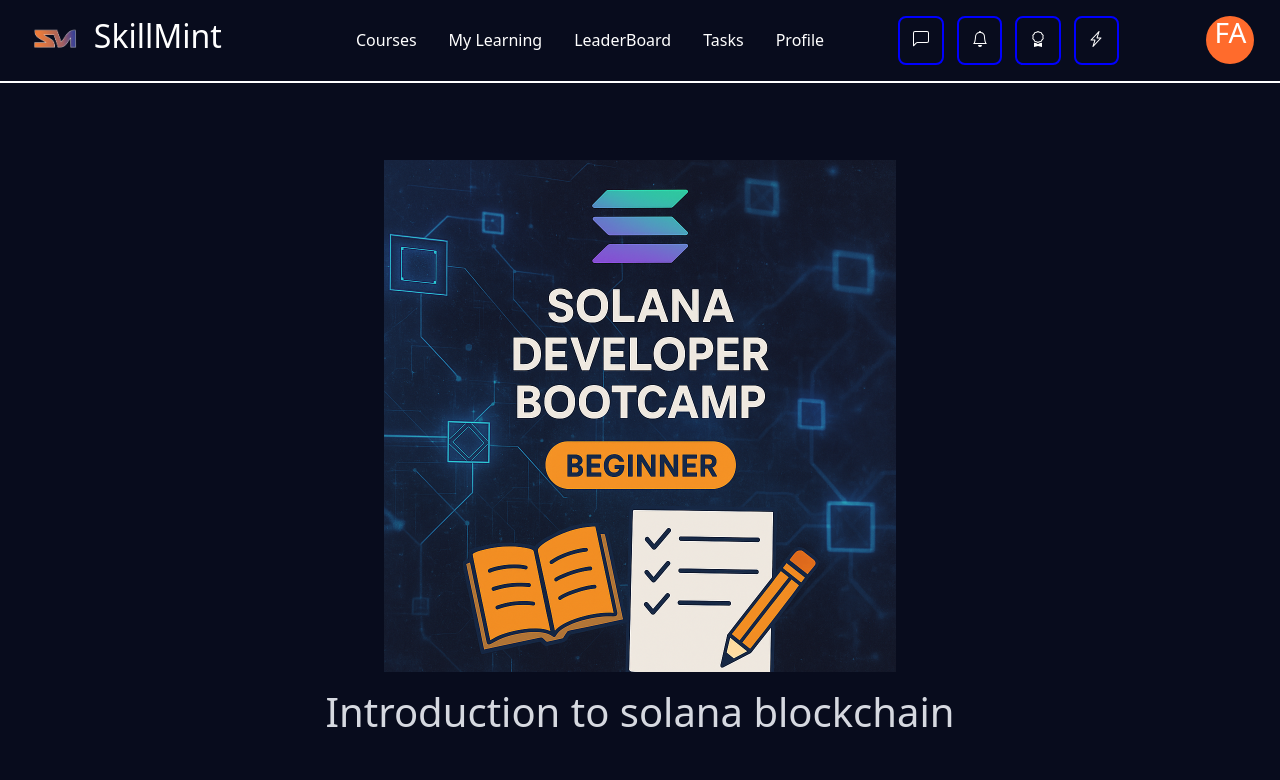
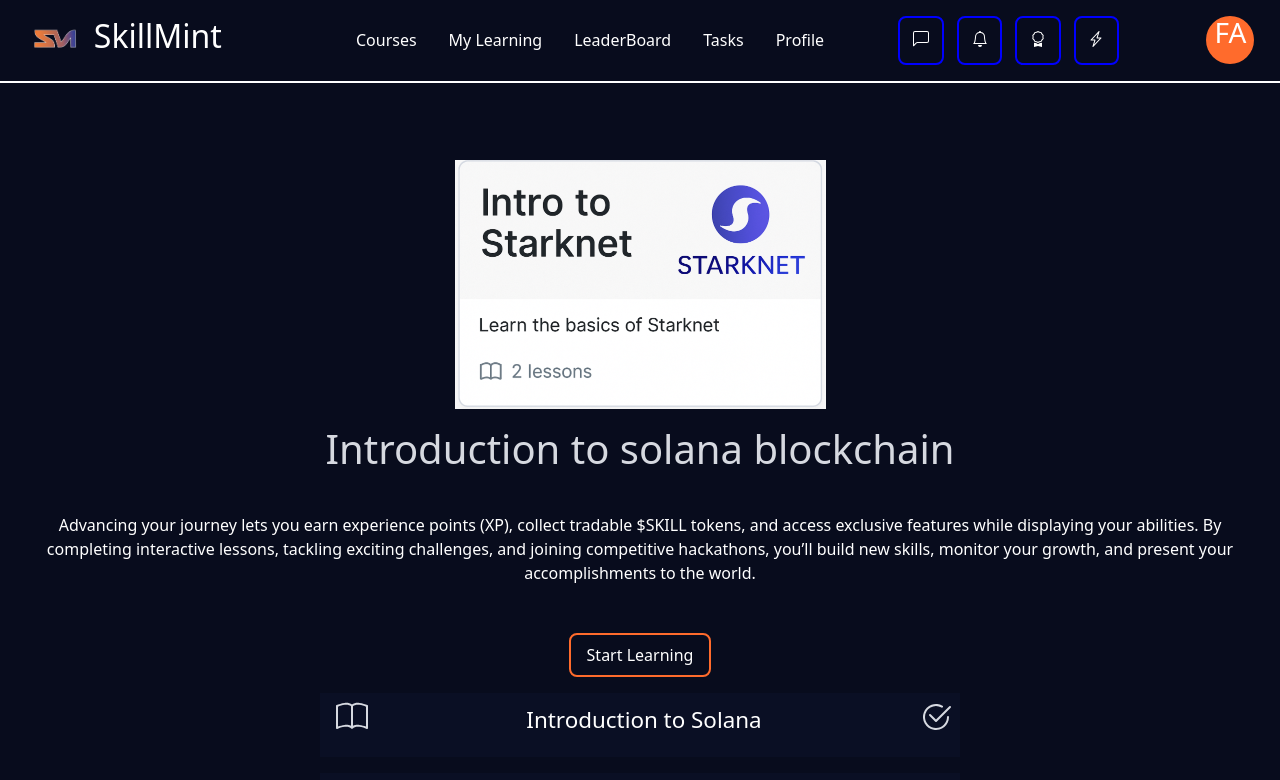
Before and after one commit to bloggerlucky43/skillmint, a React (Vite) app: page /en/learn/course in a window 1280 px wide. Shown: the top 780 px of the page. Built offline with nearby package versions, Linux system fonts and the light colour scheme; no server answers.

Commit message:
starkent

```diff
--- a/src/pages/dashboard/courses/listofcourses.jsx
+++ b/src/pages/dashboard/courses/listofcourses.jsx
@@ -3,27 +3,27 @@
 
 const images = [
   {
-    src: "/images/solana.png",
-    text: "Kickstart your Web3 journey by building fast, low-cost apps on Solana. No experience needed — learn, build, and earn in minutes!",
+    src: "/images/introtostarknet.PNG",
+    text: "Kickstart your Web3 journey by building fast, low-cost apps on Starknet. No experience needed — learn, build, and earn in minutes!",
   },
   {
-    src: "/images/solana.png",
-    text: "Kickstart your Web3 journey by building fast, low-cost apps on Solana. No experience needed — learn, build, and earn in minutes!",
+    src: "/images/introtostarknet.PNG",
+    text: "Kickstart your Web3 journey by building fast, low-cost apps on Starknet. No experience needed — learn, build, and earn in minutes!",
   },
 
   {
-    src: "/images/solana.png",
-    text: "Kickstart your Web3 journey by building fast, low-cost apps on Solana. No experience needed — learn, build, and earn in minutes!",
+    src: "/images/introtostarknet.PNG",
+    text: "Kickstart your Web3 journey by building fast, low-cost apps on Starknet. No experience needed — learn, build, and earn in minutes!",
   },
   {
-    src: "/images/solana.png",
-    text: "Kickstart your Web3 journey by building fast, low-cost apps on Solana. No experience needed — learn, build, and earn in minutes!",
+    src: "/images/introtostarknet.PNG",
+    text: "Kickstart your Web3 journey by building fast, low-cost apps on Starknet. No experience needed — learn, build, and earn in minutes!",
   },
 ];
 
 const lessons = [
   {
-    src: "/images/solana.png",
+    src: "/images/introtostarknet.PNG",
     title: "Introduction to Solana",
     text: "Advancing your journey lets you earn experience points (XP), collect tradable $SKILL tokens, and access exclusive features while displaying your abilities. By completing interactive lessons, tackling exciting challenges, and joining competitive hackathons, you’ll build new skills, monitor your growth, and present your accomplishments to the world ",
   },
--- a/src/pages/dashboard/courses/section.jsx
+++ b/src/pages/dashboard/courses/section.jsx
@@ -8,7 +8,7 @@
     <div className="course-section">
       <div className="eachcourse-container">
         <div className="course-img">
-          <img src="/images/solana.png" alt="solana" />
+          <img src="/images/introtostarknet.PNG" alt="solana" />
           <h1>Introduction to solana blockchain</h1>
         </div>
         <p>
```
Also changed, not shown: public/images/introtostarknet.PNG (added).
